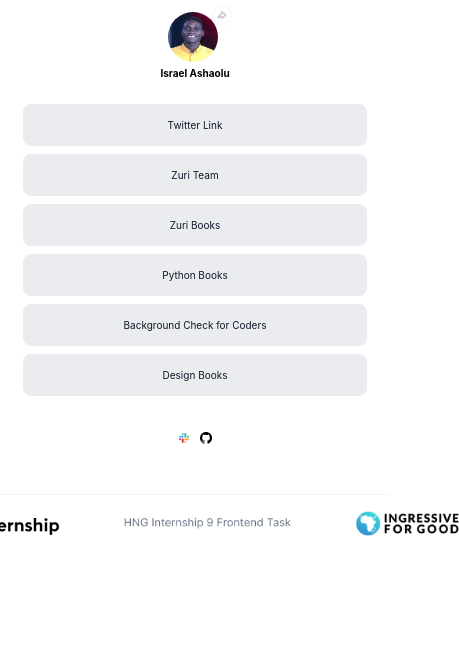
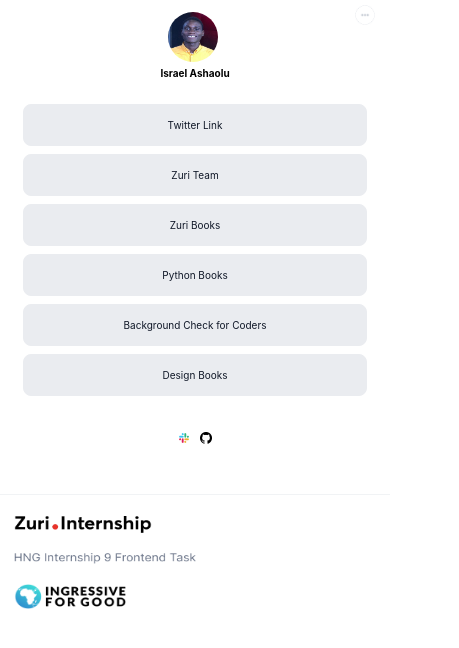
Before and after one commit to Arkorede/linktree-task, a React (Create React App) app: page / in a window 390 px wide. Shown: the top 648 px of the page, 459 px wide, since content can reach past the window. Built offline with nearby package versions, Linux system fonts and the light colour scheme.

Commit message:
Add css media queries

```diff
--- a/src/App.css
+++ b/src/App.css
@@ -49,6 +49,15 @@
   width: 2rem;
   height: 2rem;
   right: 15.8rem;
+  top: 0.5rem;
+}
+
+.btn-dots {
+  position: absolute;
+  display: none;
+  width: 2rem;
+  height: 2rem;
+  right: 1.5rem;
   top: 0.5rem;
 }
 
@@ -119,50 +128,3 @@
   width: 11.2rem;
   height: 2.5rem;
 }
-
-/* .img-wrapper img.img-hover {
-  position: absolute;
-  top: 0;
-  right: 0;
-  left: 0;
-  bottom: 0;
-  object-fit: contain;
-  opacity: 0;
-  transition: opacity 0.2s;
-}
-
-.img-wrapper:hover img.image-hover {
-  opacity: 1;
-} */
-
-/* .img-wrapper > #profile__img {
-  display: block;
-  width: 100%;
-  aspect-ratio: 1 / 1;
-  object-fit: cover;
-  object-position: center;
-}
-
-.img-wrapper > .content {
-  position: absolute;
-  inset: 0;
-  color: #fff;
-  width: 2rem;
-  height: 1.9rem;
-  top: 3rem;
-  left: 1.5rem;
-  background: rgba(255, 255, 255, 0.4);
-}
-
-.img-wrapper > #profile__img,
-.img-wrapper > .content {
-  transition: 200ms ease-in-out;
-}
-
-.img-wrapper > .content.fade {
-  opacity: 0;
-}
-
-.img-wrapper:hover > .content.fade {
-  opacity: 1;
-} */
--- a/src/App.js
+++ b/src/App.js
@@ -1,4 +1,5 @@
 import './App.css';
+import './queries.css'
 import Header from './Components/Header'
 import Content from './Components/Content';
 import Footer from './Components/Footer'
--- a/src/Components/Header.js
+++ b/src/Components/Header.js
@@ -1,15 +1,19 @@
 import React from 'react'
 import myImage from './myImage.jpg'
 import shareButton from './shareButton.png'
+import dotsButton from './dotsButton.png'
 // import cameraImage from './cameraImage.png'
 
 function Header() {
   return <div>
     <div className="header">
+      {/* <div className="bio"> */}
       <img src={myImage} id="profile__img" alt="Israel Ashaolu" />
       <p id='twitter'>Israel Ashaolu</p>
       <p id="slack">Arkorede</p>
+      {/* </div> */}
       <img src={shareButton} className="btn-share" alt="A share button" />
+      <img src={dotsButton} className="btn-dots" alt="A dots button" />
     </div>
   </div >
 }
--- /dev/null
+++ b/src/queries.css
@@ -0,0 +1,19 @@
+/***********************/
+/* BELOW 704PX (Smaller Tablets */
+/***********************/
+
+@media (max-width: 44em) {
+  .btn-share {
+    display: none;
+  }
+
+  .btn-dots {
+    display: block;
+  }
+
+  .footer {
+    flex-direction: column;
+    gap: 2rem;
+    align-items: flex-start;
+  }
+}
```
Also changed, not shown: src/Components/dotsButton.png (added).
